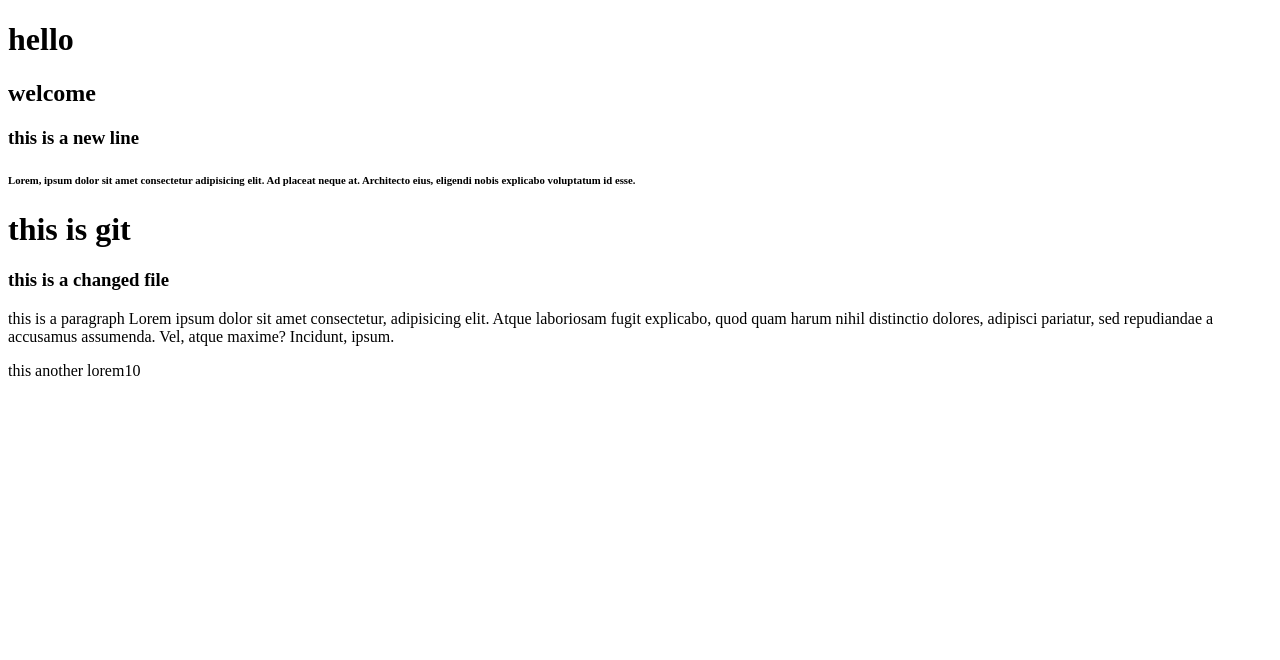
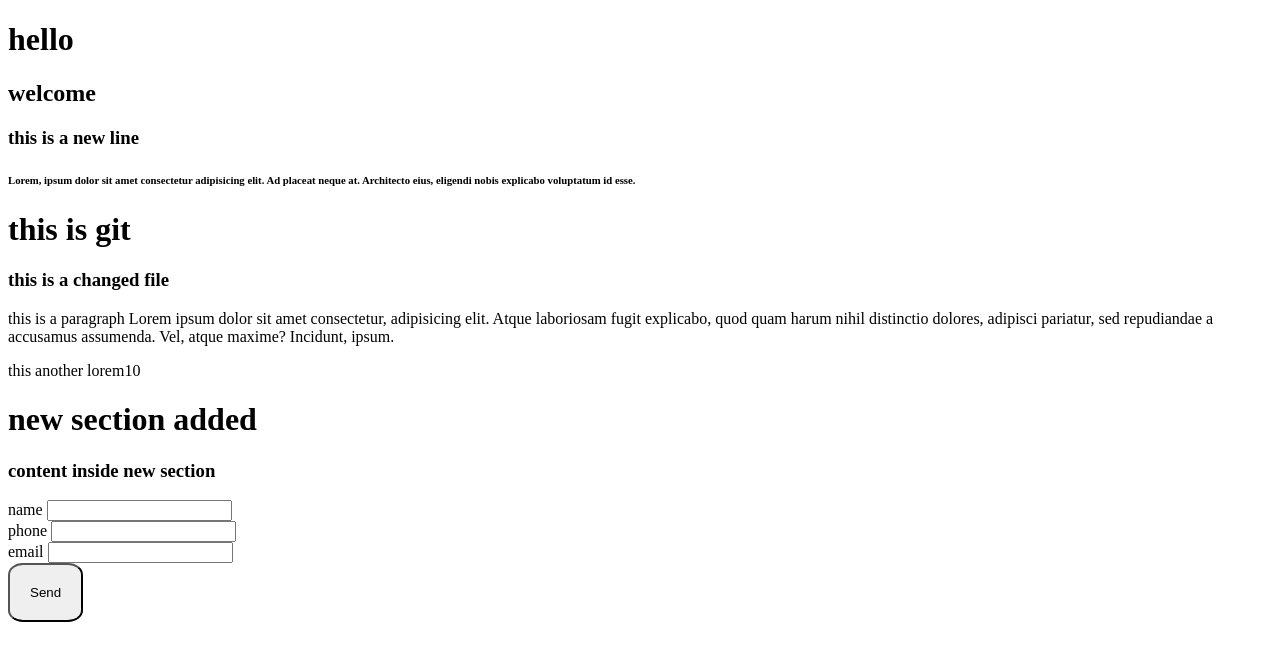
Before and after one commit to Alfredroshan555/gitTriail, a plain HTML site: page index.html in a window 1280 px wide. Drawn offline with Linux system fonts and the light colour scheme.

Commit message:
added new form section with button

```diff
--- a/index.html
+++ b/index.html
@@ -21,6 +21,17 @@
 
         </p>
     </div>
+    <div>
+        <h1>new section added </h1>
+        <h3>content inside new section</h3>
+        <label for="">name</label>
+        <input type="text"><br>
+        <label for="">phone</label>
+        <input type="text"><br>
+        <label for="">email</label>
+        <input type="email"><br>
+        <button style="padding:20px;border-radius:20%;">Send</button>
+    </div>
 </body>
 
 </html>
```
